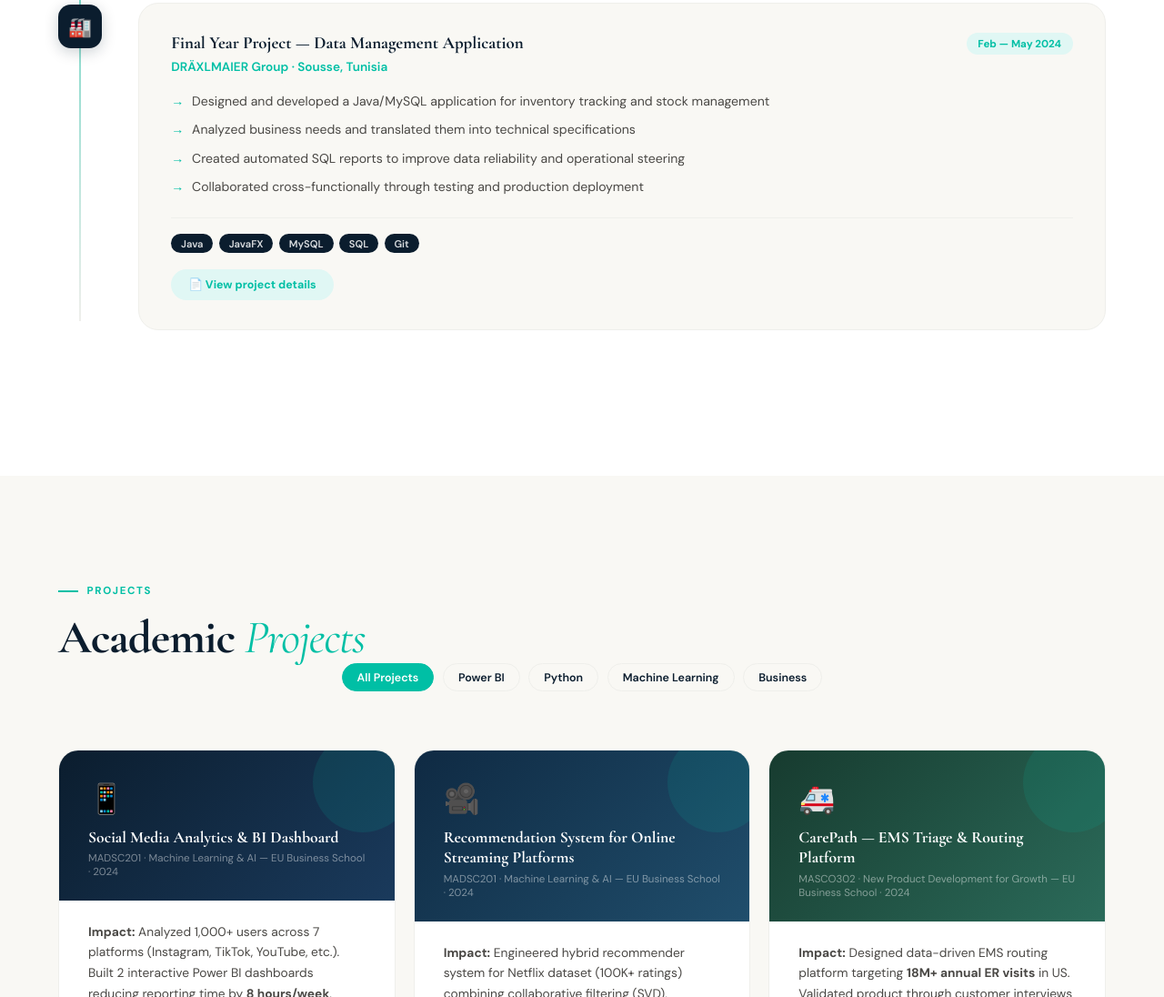
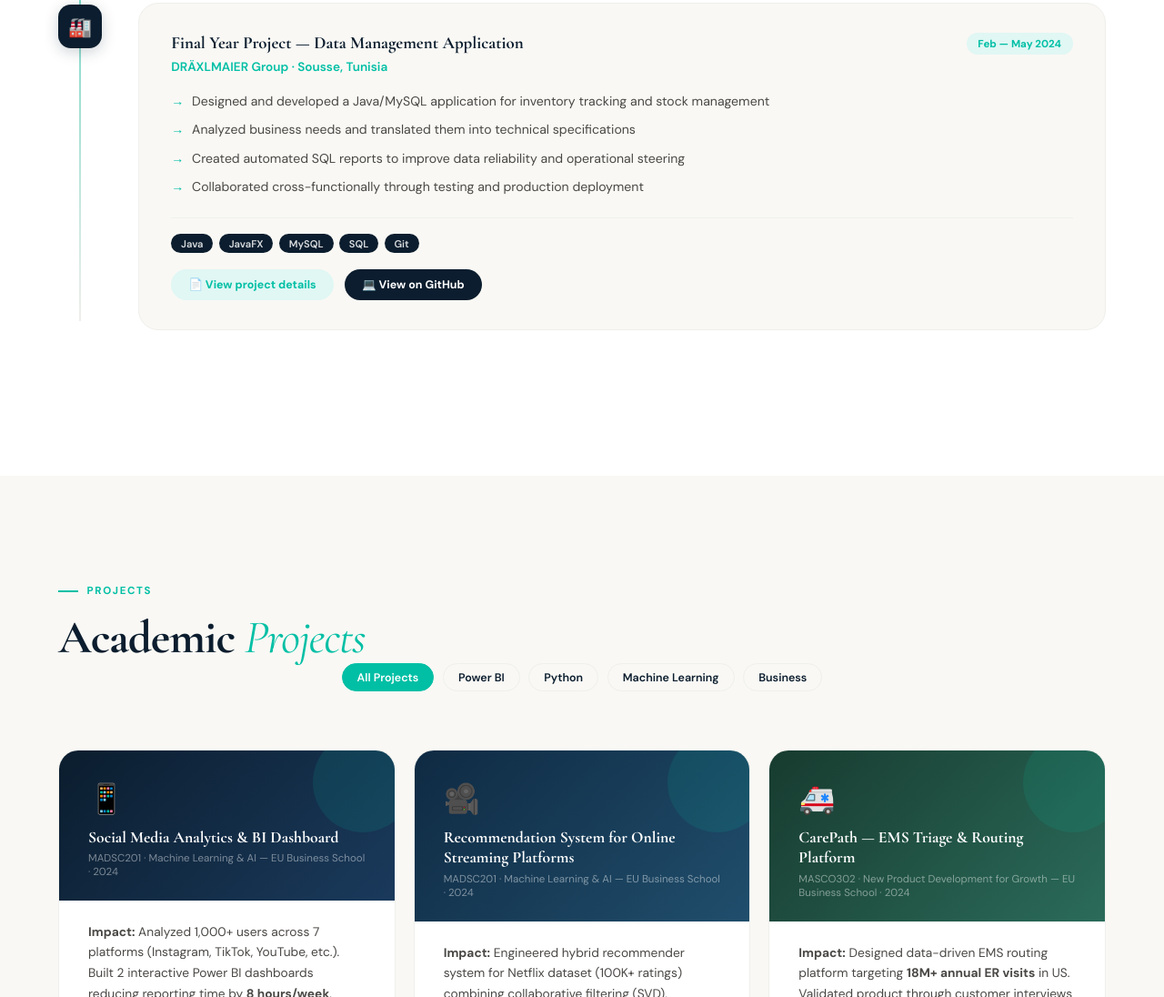
Before and after one commit to IhebN/portfolio, a plain HTML site: page index.html in a window 1280 px wide. Shown: the part 3559-4655 px from the top of the page at 91% size. Drawn offline with nearby package versions, Linux system fonts and the light colour scheme.

Commit message:
Add GitHub link to FYP Machine Learning project

```diff
--- a/index.html
+++ b/index.html
@@ -1286,6 +1286,7 @@ img.lazy.loaded{opacity:1;filter:blur(0)}
         <div class="tl-stack"><span class="tl-tag">Java</span><span class="tl-tag">JavaFX</span><span class="tl-tag">MySQL</span><span class="tl-tag">SQL</span><span class="tl-tag">Git</span></div>
         <div class="proj-actions" style="margin-top:1.1rem">
           <button class="btn-det" id="openModalFyp">&#128196; View project details</button>
+          <a href="https://github.com/IhebN/fyp-machine-learning" target="_blank" class="btn-det" style="background:var(--navy);color:var(--white);text-decoration:none;">&#128187; View on GitHub</a>
         </div>
       </div>
     </div>
```
